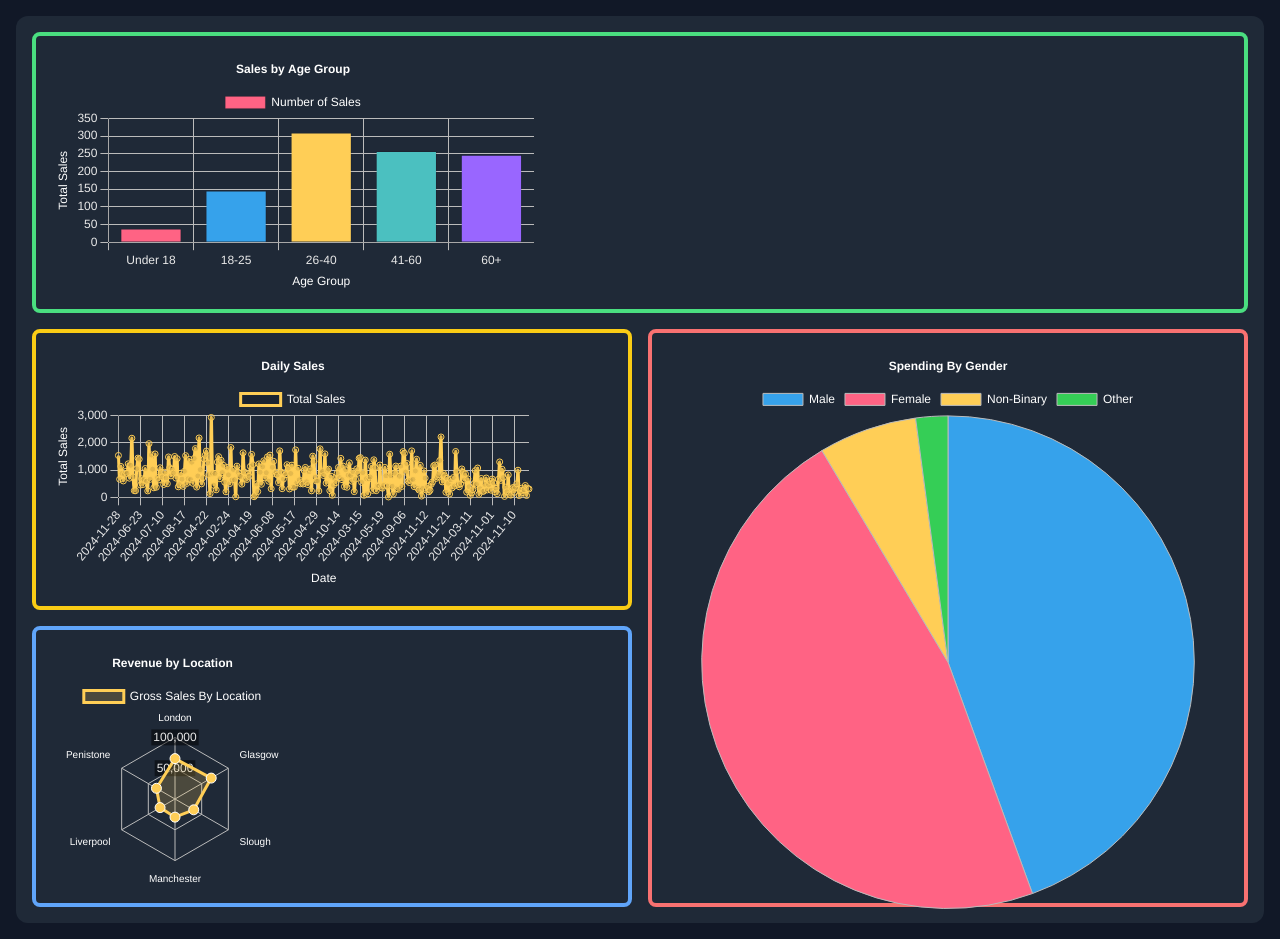
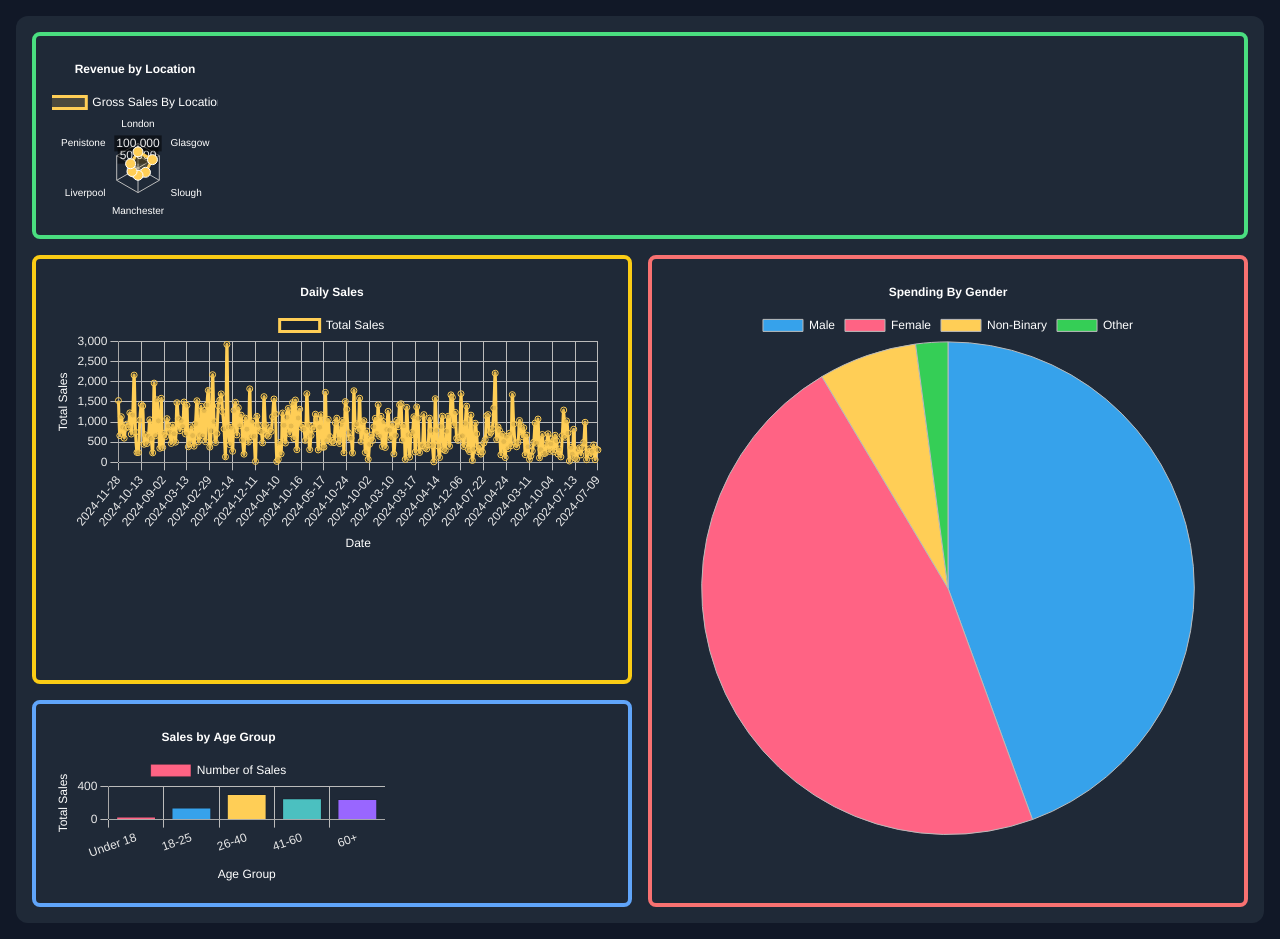
Before and after one commit to ccynth1a/sophie-project, a SvelteKit app: page / in a window 1280 px wide. Built offline with nearby package versions, Linux system fonts and the light colour scheme.

Commit message:
reorganised charts

```diff
--- a/src/routes/+page.svelte
+++ b/src/routes/+page.svelte
@@ -18,17 +18,17 @@
             <!-- <Clock /> -->
         </div>
         <!-- the grid container :3 -->
-        <div class=" grid grid-cols-2 grid-rows-3 gap-4 h-[875px] ">
+        <div class=" grid grid-cols-2 grid-rows-4 gap-4 h-[875px] ">
             <!-- top thang :3 -->
             <div class=" border-4 border-green-400 rounded-lg p-4 col-span-2 ">
-                <BarChart />
+                <RadarChart />
             </div>
             <!-- middle left thang -->
-            <div class=" border-4 border-yellow-400 rounded-lg p-4 col-span-1 ">
+            <div class=" border-4 border-yellow-400 rounded-lg p-4 col-span-1 row-span-2 ">
                 <SalesChart />
             </div>
             <!-- bottom right thang :3 -->
-            <div class=" border-4 border-red-400 rounded-lg p-4 col-span-1 row-span-2 ">
+            <div class=" border-4 border-red-400 rounded-lg p-4 col-span-1 row-span-3 ">
                 <div class=" 2xl:grid 2xl:grid-rows-1 2xl:grid-cols-5 ">
                     <div class=" col-span-3 col-start-2 ">
                         <PieChart />
@@ -36,7 +36,7 @@
                 </div>
             </div>
             <div class=" border-4 border-blue-400 rounded-lg p-4 col-span-1 ">
-                <RadarChart />
+                <BarChart />
             </div>
         </div>
     </div>
```
